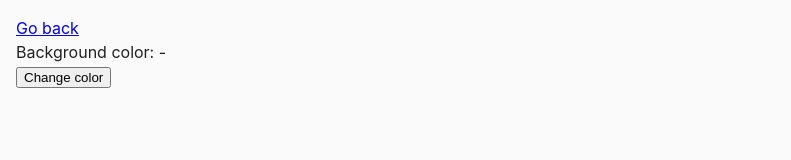
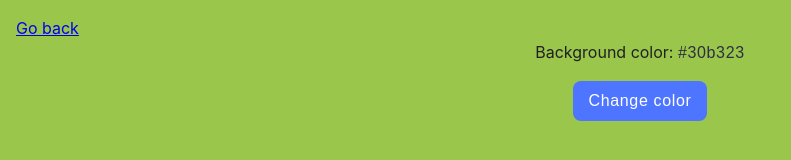
Before and after one commit to PalilovOleksandr/goit-js-hw-07, a plain HTML site: page task-5.html in a window 1280 px wide. Both pictures are taken after a click on the button "Change color". Shown: the whole page, without its empty margins (0-791 px from the left). Drawn offline with Linux system fonts and the light colour scheme.

Commit message:
finish work hw#7

```diff
--- a/css/common.css
+++ b/css/common.css
@@ -79,7 +79,7 @@ ol {
   padding: 8px 16px;
   border: 1px solid #808080;
   border-radius: 4px;
-  max-width: 360px;
+  min-width: 360px;
   margin-bottom: 16px;
 }
 .input:hover {
@@ -104,7 +104,8 @@ ol {
   gap: 8px;
 }
 .label-form .input {
-  margin: 0;
+  margin-bottom: 0px;
+  max-width: 360px;
 }
 .btn-form {
   border-radius: 8px;
@@ -125,3 +126,32 @@ ol {
 .btn-form:hover {
   background-color: #6c8cff;
 }
+.widget {
+  display: block;
+  text-align: center;
+}
+.color {
+  font-family: 'Montserrat', sans-serif;
+  font-weight: 400;
+  font-size: 16px;
+  letter-spacing: 0.04em;
+  color: #2e2f42;
+}
+.change-color {
+  margin-top: 16px;
+  border-radius: 8px;
+  padding: 8px 16px;
+  min-width: 86px;
+  border: none;
+  cursor: pointer;
+  background-color: #4e75ff;
+  font-family: 'Montserrat', sans-serif;
+  font-weight: 500;
+  font-size: 16px;
+  line-height: 1.5;
+  letter-spacing: 0.04em;
+  color: #fff;
+}
+.change-color:hover {
+  background-color: #6c8cff;
+}
--- a/js/task-5.js
+++ b/js/task-5.js
@@ -3,3 +3,14 @@ function getRandomHexColor() {
     .toString(16)
     .padStart(6, 0)}`;
 }
+console.log(getRandomHexColor());
+
+const button = document.querySelector('.change-color');
+button.addEventListener('click', changeColor);
+const output = document.querySelector('.color');
+const body = document.querySelector('body');
+
+function changeColor() {
+  body.style.backgroundColor = getRandomHexColor();
+  output.textContent = getRandomHexColor();
+}
```
Also changed, not shown: js/task-6.js (+37 -0 lines).
